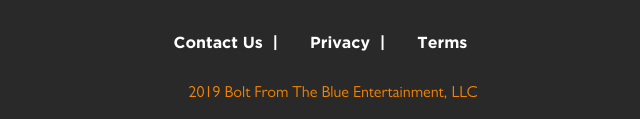
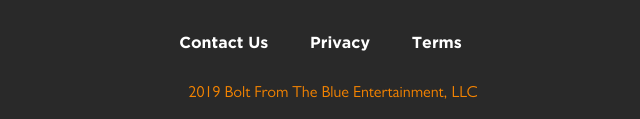
Before and after one commit to dariothornhill/All-Uh-Wi, a plain HTML site: page about.html in a window 1280 px wide. Shown: the part 1346-1465 px from the top of the page, 307-947 px from the left. Drawn offline with nearby package versions, Linux system fonts and the light colour scheme.

Commit message:
Removed '|' in footer

```diff
--- a/about.html
+++ b/about.html
@@ -88,8 +88,8 @@
         /></a>
       </div>
       <div>
-        <a href="contact.html">Contact Us&nbsp;&nbsp;|</a>
-        <a href="privacy.html">Privacy&nbsp;&nbsp;|</a>
+        <a href="contact.html">Contact Us&nbsp;&nbsp;</a>
+        <a href="privacy.html">Privacy&nbsp;&nbsp;</a>
         <a href="terms.html">Terms</a>
       </div>
       <div>
```
Also changed, not shown: terms.html (+2 -2 lines).
